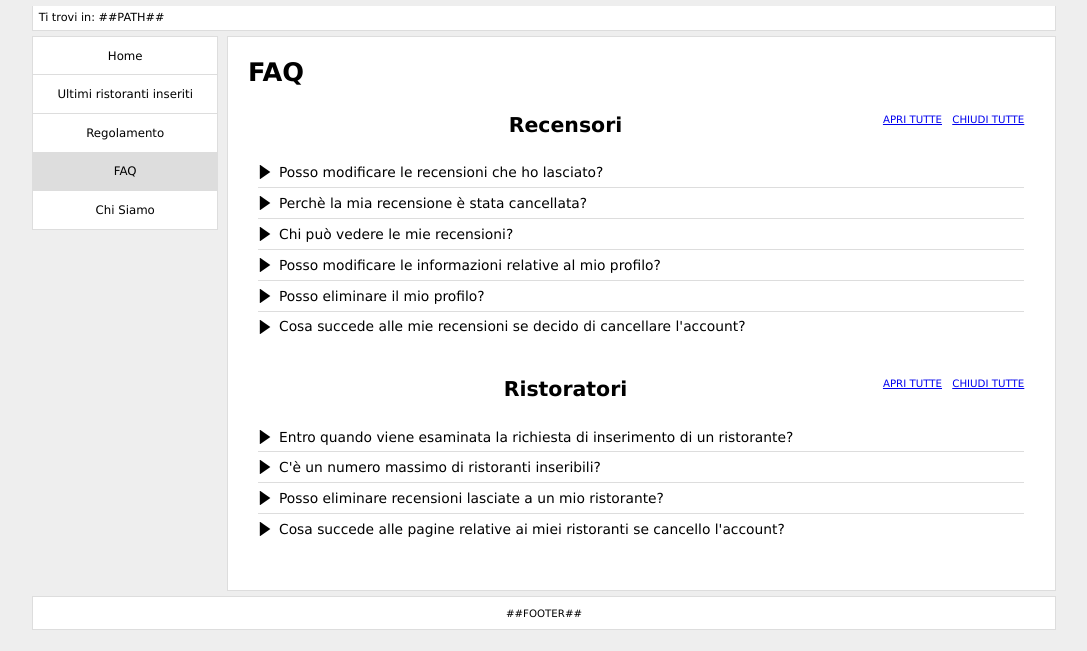
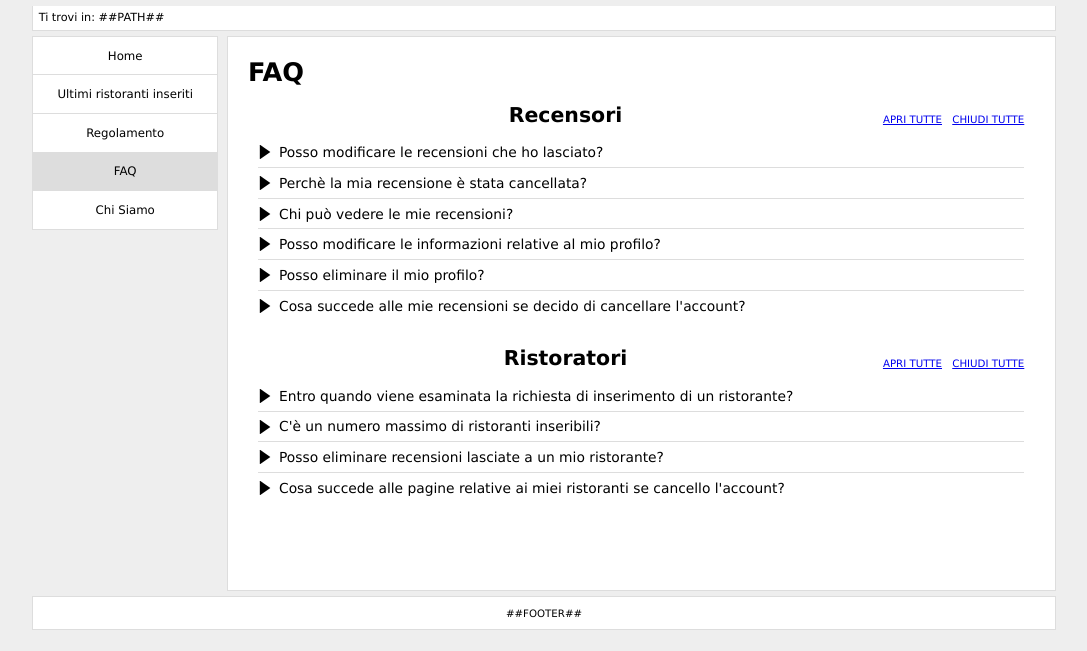
Before and after one commit to EgonGalvani/RestReview, a PHP site: page /html/faq.html in a window 1280 px wide. Shown: the part 91-742 px from the top of the page, without its empty margins (96-1183 px from the left). Run offline with PHP 8.4, Linux system fonts and the light colour scheme.

Commit message:
Piccole modifiche al css

```diff
--- a/css/style.css
+++ b/css/style.css
@@ -268,7 +268,7 @@ input[type="radio"] {
 #cr_content{
     font-size: 1.2em;
 }
-#cr_content h1,h2{
+#cr_content h1, #cr_content h2{
     text-align: center;
     padding: 0.5em;
 }
```
